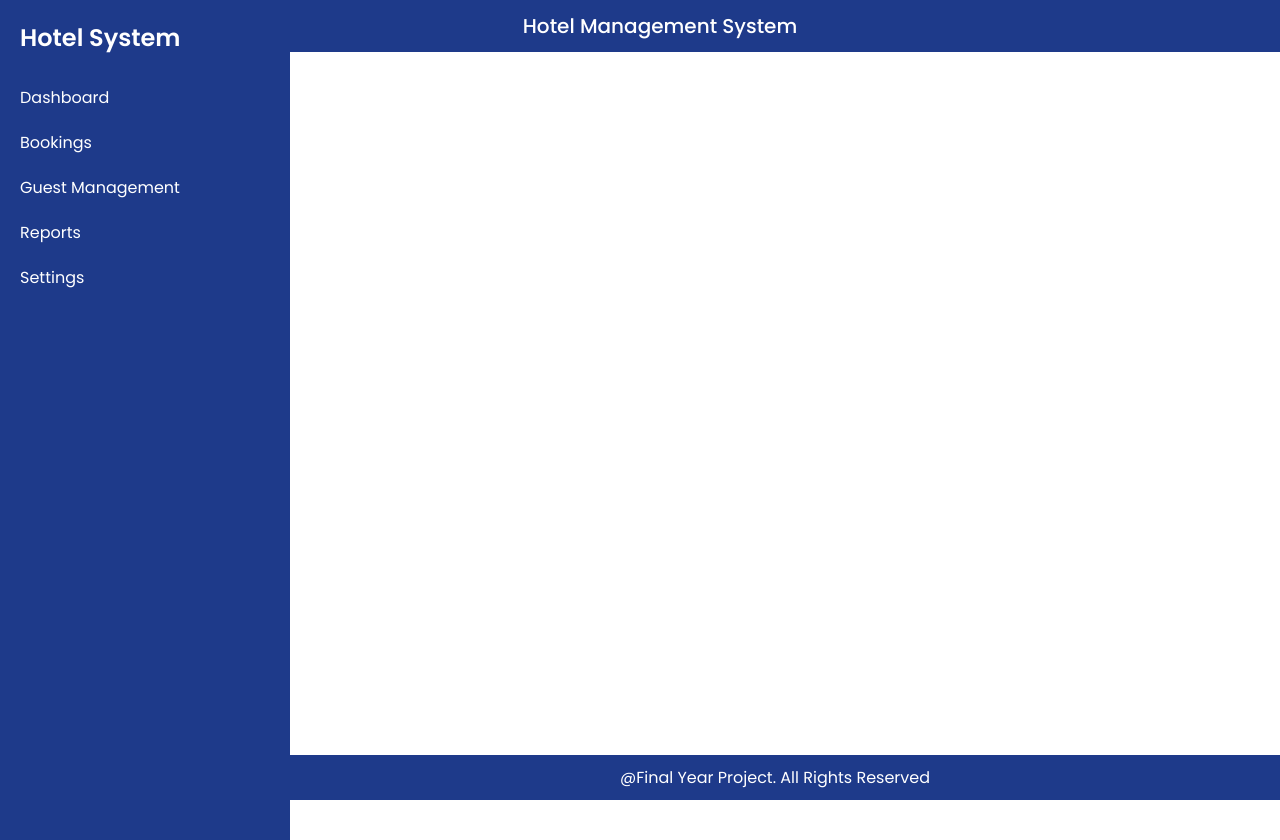
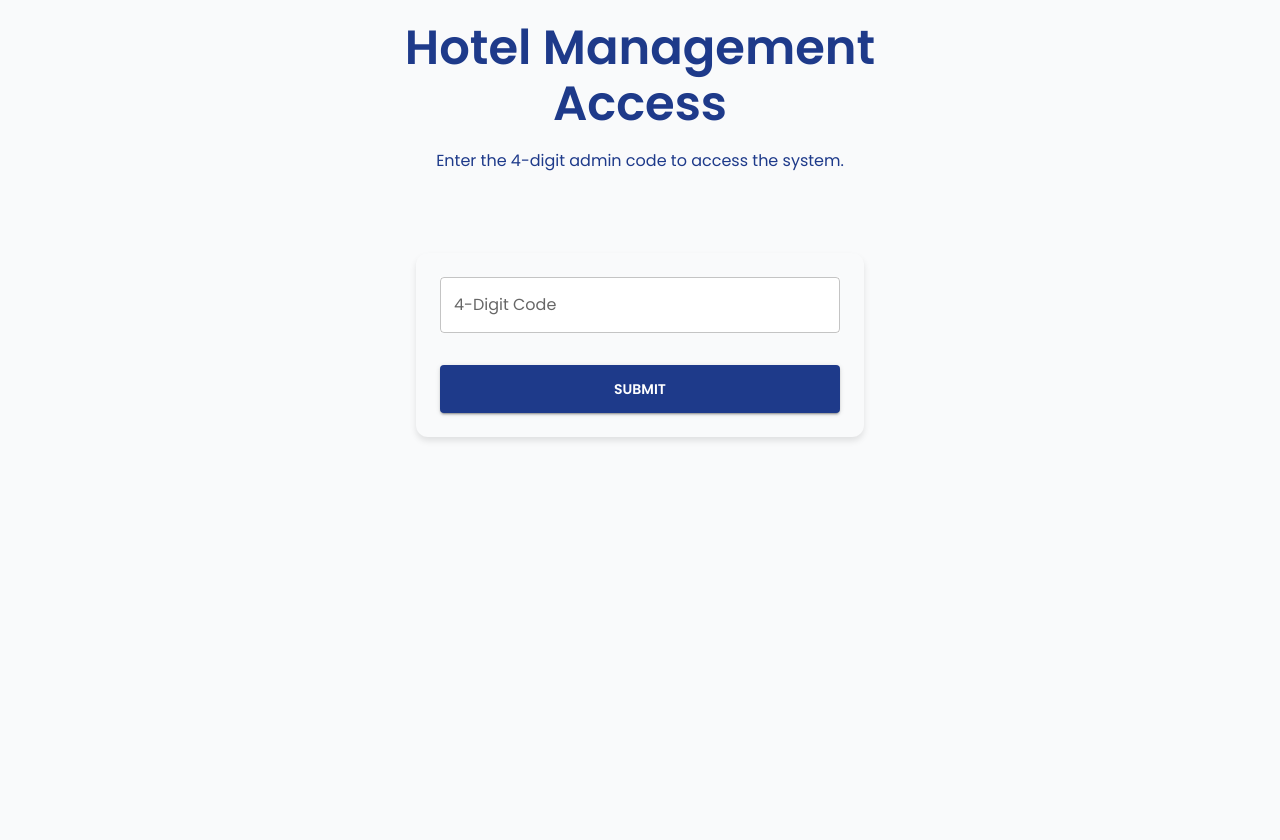
Before and after one commit to PossibleIlesanmi/Hotel-Management-Frontend, a React (Vite) app: page /access in a window 1280 px wide. Before the commit the page ends 800 px from the top, so only its background shows below. Built offline with nearby package versions, Linux system fonts and the light colour scheme.

Commit message:
Access Code For Admin Added

```diff
--- a/src/App.jsx
+++ b/src/App.jsx
@@ -1,5 +1,6 @@
+// client/src/App.jsx
 import React, { useState, createContext } from 'react';
-import { BrowserRouter as Router, Route, Routes } from 'react-router-dom';
+import { BrowserRouter as Router, Route, Routes, Navigate } from 'react-router-dom';
 import { ThemeProvider, createTheme } from '@mui/material/styles';
 import Sidebar from './components/Sidebar';
 import Footer from './components/Footer';
@@ -9,6 +10,7 @@ import Bookings from './pages/Bookings';
 import GuestManagement from './pages/GuestManagement';
 import Reports from './pages/Reports';
 import Settings from './pages/Settings';
+import Access from './pages/Access';
 
 export const ThemeContext = createContext();
 
@@ -25,11 +27,20 @@ const App = () => {
     typography: { fontFamily: 'Poppins, sans-serif' },
   });
 
+  const isAuthenticated = !!localStorage.getItem('token');
+
   return (
     <ThemeContext.Provider value={{ darkMode, setDarkMode }}>
       <ThemeProvider theme={theme}>
         <div className={darkMode ? 'dark-mode' : ''}>
           <Router>
+            <Routes>
+              <Route path="/access" element={<Access />} />
+              <Route
+                path="*"
+                element={
+                  isAuthenticated ? (
+                    <>
                       <Sidebar />
                       <div className="content">
                         <Header />
@@ -39,9 +50,17 @@ const App = () => {
                           <Route path="/guests" element={<GuestManagement />} />
                           <Route path="/reports" element={<Reports />} />
                           <Route path="/settings" element={<Settings />} />
+                          <Route path="*" element={<Navigate to="/" replace />} />
                         </Routes>
                         <Footer />
                       </div>
+                    </>
+                  ) : (
+                    <Navigate to="/access" replace />
+                  )
+                }
+              />
+            </Routes>
           </Router>
         </div>
       </ThemeProvider>
--- a/src/components/Sidebar.jsx
+++ b/src/components/Sidebar.jsx
@@ -1,7 +1,31 @@
+// client/src/components/Sidebar.jsx
 import React from 'react';
-import { Link } from 'react-router-dom';
+import { Link, useNavigate } from 'react-router-dom';
+import { Button, styled } from '@mui/material';
+
+const StyledButton = styled(Button)(({ theme }) => ({
+  color: '#FFFFFF',
+  textTransform: 'none',
+  fontFamily: 'Poppins, sans-serif',
+  fontSize: '1rem',
+  padding: '10px 0',
+  display: 'block',
+  textAlign: 'left',
+  width: '100%',
+  '&:hover': {
+    color: theme.palette.secondary.main, // #F59E0B
+    backgroundColor: 'transparent',
+  },
+}));
 
 const Sidebar = () => {
+  const navigate = useNavigate();
+
+  const handleLogout = () => {
+    localStorage.removeItem('token');
+    navigate('/access');
+  };
+
   return (
     <div className="sidebar">
       <h2 style={{ marginTop: 0, fontSize: '1.5rem' }}>Hotel System</h2>
@@ -11,6 +35,7 @@ const Sidebar = () => {
         <Link to="/guests">Guest Management</Link>
         <Link to="/reports">Reports</Link>
         <Link to="/settings">Settings</Link>
+        <StyledButton onClick={handleLogout}>Logout</StyledButton>
       </nav>
     </div>
   );
--- /dev/null
+++ b/src/pages/Access.jsx
@@ -0,0 +1,111 @@
+// client/src/pages/Access.jsx
+import React, { useState } from 'react';
+import { Typography, Box, TextField, Button, styled } from '@mui/material';
+import { useNavigate } from 'react-router-dom';
+
+const StyledForm = styled('form')(({ theme }) => ({
+  display: 'flex',
+  flexDirection: 'column',
+  gap: theme.spacing(2),
+  maxWidth: '400px',
+  margin: 'auto',
+  marginTop: theme.spacing(10),
+  padding: theme.spacing(3),
+  backgroundColor: theme.palette.background.default,
+  borderRadius: '12px',
+  boxShadow: '0 4px 6px rgba(0, 0, 0, 0.1)',
+  transition: 'background-color 0.3s, color 0.3s',
+}));
+
+const Access = () => {
+  const [code, setCode] = useState('');
+  const [error, setError] = useState('');
+  const navigate = useNavigate();
+
+  const handleSubmit = (e) => {
+    e.preventDefault();
+    // Client-side validation: ensure 4-digit number
+    if (!/^\d{4}$/.test(code)) {
+      setError('Please enter a valid 4-digit code');
+      return;
+    }
+
+    // Hardcoded 4-digit code for testing
+    const VALID_CODE = '1234';
+    if (code === VALID_CODE) {
+      // Store a dummy token for frontend routing
+      localStorage.setItem('token', 'dummy-jwt-token');
+      setError('');
+      navigate('/');
+    } else {
+      setError('Invalid code. Please try again.');
+    }
+  };
+
+  return (
+    <Box
+      sx={{
+        minHeight: '100vh',
+        display: 'flex',
+        alignItems: 'center',
+        justifyContent: 'center',
+        bgcolor: 'background.default',
+        transition: 'background-color 0.3s',
+      }}
+    >
+      <Box className="app-container" sx={{ width: '100%', maxWidth: '600px', textAlign: 'center' }}>
+        <Typography variant="h3" gutterBottom color="primary.main" fontWeight="bold">
+          Hotel Management Access
+        </Typography>
+        <Typography variant="body1" color="text.primary" sx={{ mb: 4 }}>
+          Enter the 4-digit admin code to access the system.
+        </Typography>
+        <StyledForm onSubmit={handleSubmit}>
+          <TextField
+            fullWidth
+            label="4-Digit Code"
+            variant="outlined"
+            value={code}
+            onChange={(e) => setCode(e.target.value)}
+            inputProps={{
+              maxLength: 4,
+              pattern: '[0-9]*',
+              inputMode: 'numeric',
+            }}
+            error={!!error}
+            helperText={error}
+            sx={{
+              '& .MuiInputBase-input': {
+                fontFamily: 'Poppins, sans-serif',
+                backgroundColor: 'background.paper',
+                transition: 'background-color 0.3s, color 0.3s',
+              },
+              '& .MuiInputLabel-root': {
+                fontFamily: 'Poppins, sans-serif',
+              },
+            }}
+          />
+          <Button
+            type="submit"
+            variant="contained"
+            color="primary"
+            fullWidth
+            sx={{
+              mt: 2,
+              py: 1.5,
+              fontFamily: 'Poppins, sans-serif',
+              fontWeight: 'bold',
+              '&:hover': {
+                backgroundColor: 'secondary.main',
+              },
+            }}
+          >
+            Submit
+          </Button>
+        </StyledForm>
+      </Box>
+    </Box>
+  );
+};
+
+export default Access;
```
Also changed, not shown: src/pages/GuestManagement.jsx (line endings or trailing spaces). Lines whose indentation alone changed are shown as unchanged.
